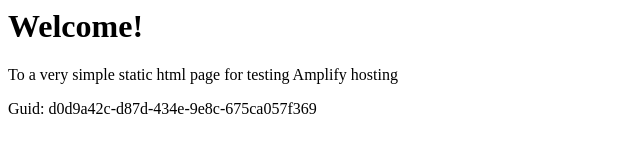
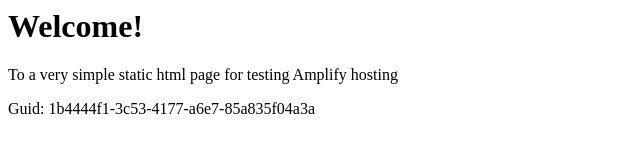
Before and after one commit to aws-aemilia-dub/Github-PR-Commit-Integration-Test-DoNotTouch-GithubWebhookPreviewCanaryTest-v1-preprod-eu-west-1, a website: page src/index.html in a window 1280 px wide. Shown: the full height of the page, 0-640 px from the left. Drawn offline with Linux system fonts and the light colour scheme.

Commit message:
commit from integ tests

```diff
--- a/src/index.html
+++ b/src/index.html
@@ -12,6 +12,6 @@
 <body>
     <h1>Welcome!</h1>
     <p>To a very simple static html page for testing Amplify hosting</p>
-    <p>Guid: d0d9a42c-d87d-434e-9e8c-675ca057f369</p></body>
+    <p>Guid: 1b4444f1-3c53-4177-a6e7-85a835f04a3a</p></body>
 
 </html>
```
